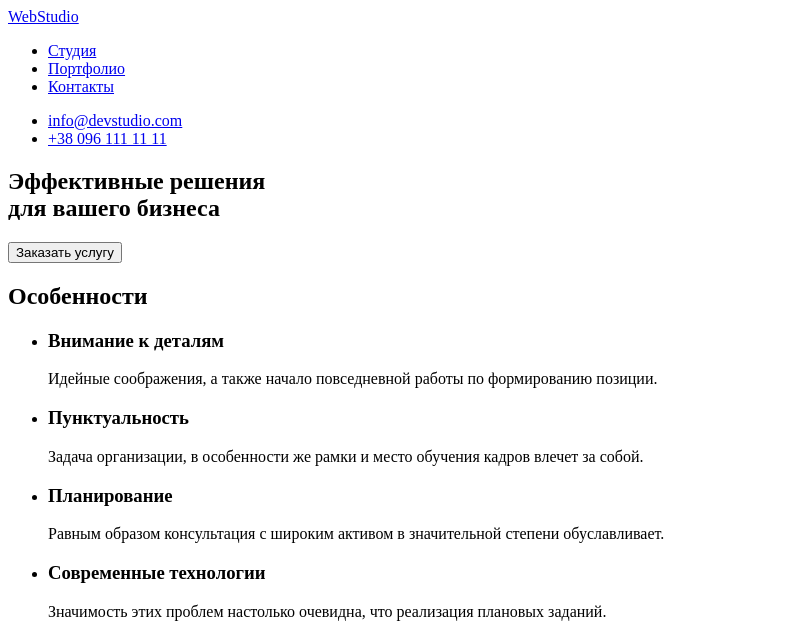
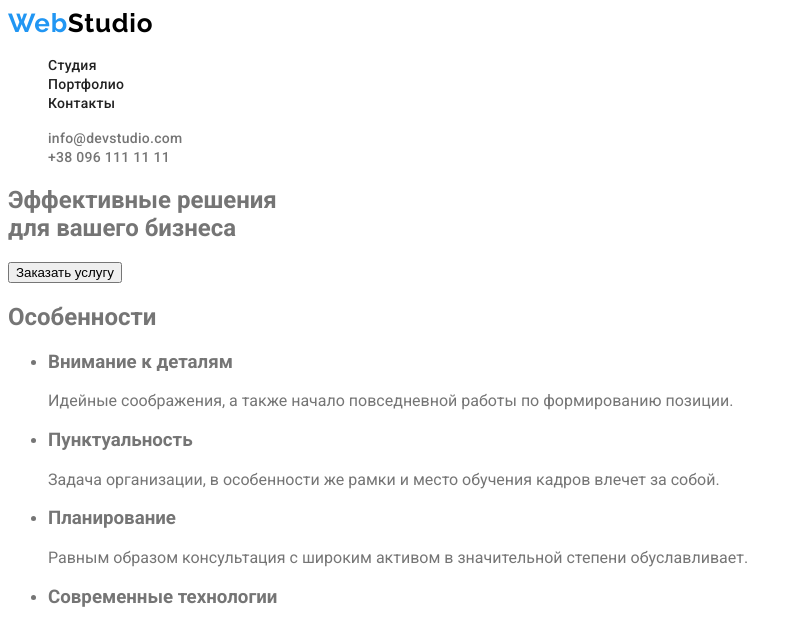
Before and after one commit to Alex-T-T/goit-markup-hw-02, a plain HTML site: page index.html in a window 1280 px wide. Shown: the top 624 px of the page, without its empty margins (0-802 px from the left). Drawn offline with Linux system fonts and the light colour scheme.

Commit message:
css to header
class + css to header

```diff
--- a/css/styles.css
+++ b/css/styles.css
@@ -1,15 +1,67 @@
 :root {
-  --text-main: #212121;
+  --main-text-color: #757575;
+  --title-text-color: #212121;
+  --logo-text-color: #2196f3;
+  --logo-text-color-light-theme: #000000;
+  --logo-text-color-dark-theme: #ffffff;
+  --main-bgd-color: #e5e5e5;
+  --secondary-bgd-color: #2f303a;
+  --nav-bgd-color: #ffffff;
+  --team-bgd-color: #f5f4fa;
+  --main-font-family: "Roboto", sans-serif;
+  --secondary-font-family: "Raleway", sans-serif;
+}
+body {
+  font-family: var(--main-font-family);
+  color: var(--main-text-color);
+}
+.link {
+  text-decoration: none;
+}
+.list {
+  list-style: none;
+}
+/* ==========START HEADER========== */
+header {
+  background-color: var(--nav-bgd-color);
+}
+.logo {
+  font-family: var(--secondary-font-family);
+  font-weight: 700;
+  font-size: 26px;
+  line-height: 1.19;
+  letter-spacing: 0.03em;
+  color: var(--logo-text-color-light-theme);
+}
+.logo-first {
+  color: var(--logo-text-color);
+}
+.navigation-link {
+  font-family: var(--main-font-family);
+  font-weight: 500;
+  font-size: 14px;
+  line-height: 1.14;
+  letter-spacing: 0.02em;
+  color: var(--title-text-color);
 }
 
-.logo {
-  font-family: Raleway;
-  font-style: normal;
-  font-weight: bold;
-  font-size: 26px;
-  line-height: 31px;
-  text-decoration: none;
+.navigation-link:hover,
+.navigation-link:focus {
+  color: var(--logo-text-color);
 }
-.logo-first-half {
-  color: #2196f3;
+.connection-link {
+  font-family: var(--main-font-family);
+  font-weight: 500;
+  font-size: 14px;
+  line-height: 1.14;
+  letter-spacing: 0.02em;
+  color: var(--main-text-color);
 }
+
+.connection-link:hover,
+.connection-link:focus {
+  color: var(--logo-text-color);
+}
+/* ==========END HEADER========== */
+
+/* ==========START MAIN========== */
--- a/index.html
+++ b/index.html
@@ -5,26 +5,51 @@
     <meta http-equiv="X-UA-Compatible" content="IE=edge" />
     <meta name="viewport" content="width=device-width, initial-scale=1.0" />
     <title>Студия</title>
+    <link rel="preconnect" href="https://fonts.googleapis.com" />
+    <link rel="preconnect" href="https://fonts.gstatic.com" crossorigin />
+    <link
+      href="https://fonts.googleapis.com/css2?family=Raleway:wght@700&family=Roboto:wght@400;500;700;900&display=swap"
+      rel="stylesheet"
+    />
+    <link rel="stylesheet" href="./css/styles.css" />
   </head>
   <body>
     <header>
       <!-- nav -->
       <nav>
-        <a href="#">WebStudio</a>
-        <ul>
-          <li><a href="#">Студия</a></li>
-          <li><a href="./portfolio.html">Портфолио</a></li>
-          <li><a href="#">Контакты</a></li>
+        <a class="logo link" href="index.html"
+          ><span class="logo-first">Web</span>Studio</a
+        >
+        <ul class="navigation">
+          <li class="navigation-list list">
+            <a class="navigation-link link" href="#">Студия</a>
+          </li>
+          <li class="navigation-list list">
+            <a class="navigation-link link" href="./portfolio.html"
+              >Портфолио</a
+            >
+          </li>
+          <li class="navigation-list list">
+            <a class="navigation-link link" href="#">Контакты</a>
+          </li>
         </ul>
       </nav>
-      <ul>
-        <li><a href="mailto:info@devstudio.com">info@devstudio.com</a></li>
-        <li><a href="tel:+380961111111">+38 096 111 11 11</a></li>
+      <ul class="connection">
+        <li class="connection-list list">
+          <a class="connection-link link" href="mailto:info@devstudio.com"
+            >info@devstudio.com</a
+          >
+        </li>
+        <li class="connection-list list">
+          <a class="connection-link link" href="tel:+380961111111"
+            >+38 096 111 11 11</a
+          >
+        </li>
       </ul>
     </header>
     <main>
-      <section>
-        <h1>Эффективные решения<br />для вашего бизнеса</h1>
+      <section class="hero">
+        <h1 class="title-hero">Эффективные решения<br />для вашего бизнеса</h1>
         <button type="button">Заказать услугу</button>
       </section>
 
```
Also changed, not shown: portfolio.html (+3 -6 lines).
